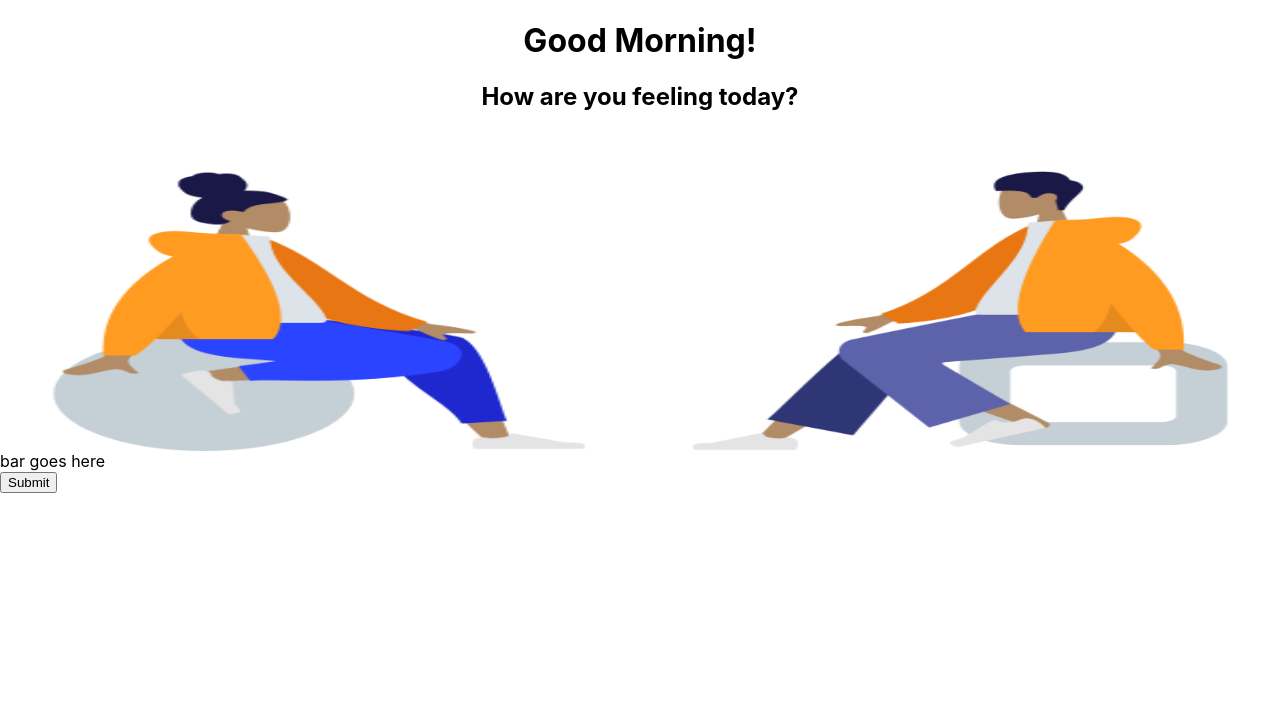
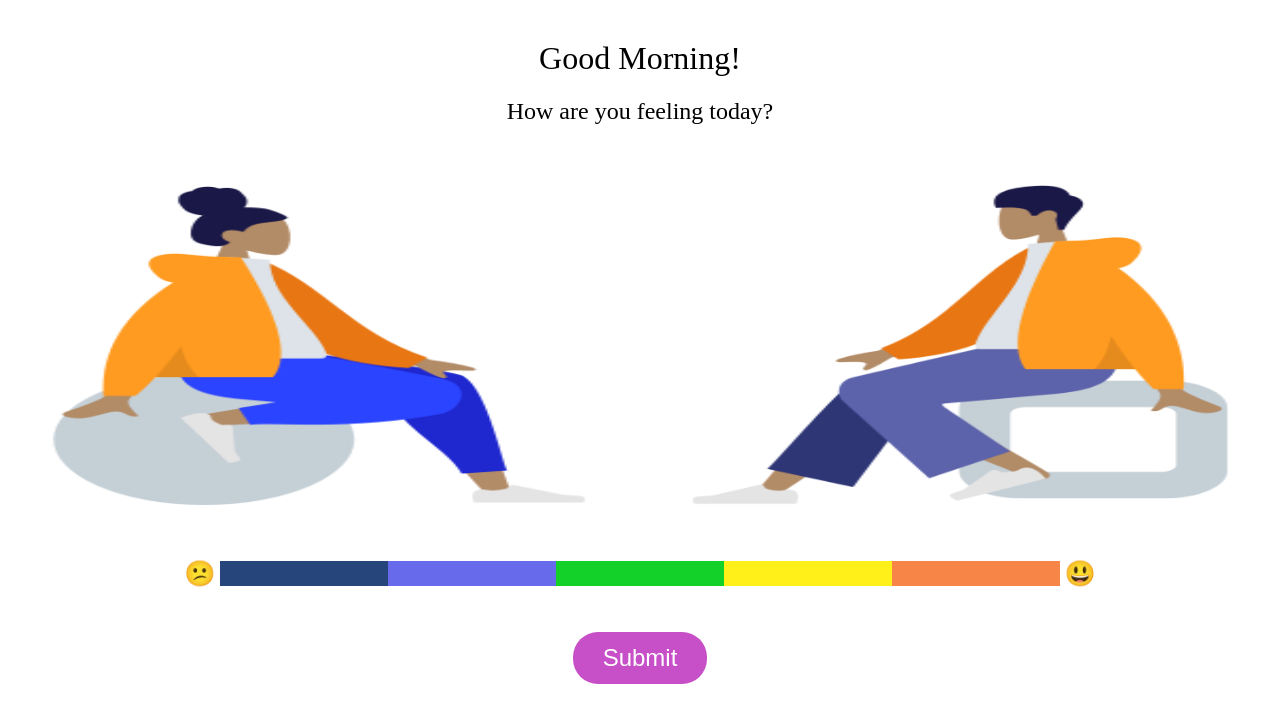
Before and after one commit to sejlaali/power-of-five, a React (Create React App) app in the folder client/: page /submit in a window 1280 px wide. Shown: the top 722 px of the page. Built offline with nearby package versions, Linux system fonts and the light colour scheme.

Commit message:
submit page css

```diff
--- a/client/src/Components/SubmitMood.css
+++ b/client/src/Components/SubmitMood.css
@@ -1,4 +1,13 @@
-img {
+.submit-mood h1, .submit-mood h2 {
+  font-family: 'Avenir';
+  font-weight: normal;
+}
+
+.submit-mood h1 {
+  margin-top: 5vh;
+}
+
+.submit-mood img {
   width: 42vw;
 }
 
@@ -8,8 +17,21 @@ img {
 
 .png-container {
   width: 100vw;
-  height: 35vh;
+  height: 40vh;
   display: flex;
   justify-content: space-around;
   padding-top: 5vh;
+  margin-bottom: 6vh;
 }
+
+.submit-mood .add-mood {
+  margin-top: 3vh;
+}
+
+.submit-mood .select-options {
+  border: none;
+}
+
+.submit-mood option:hover {
+  transform: scale(1.2);
+}
--- a/client/src/Components/SubmitMood.js
+++ b/client/src/Components/SubmitMood.js
@@ -1,6 +1,7 @@
 import React, { Component } from "react";
 import { Link } from "react-router-dom";
 import './SubmitMood.css';
+import MoodBar from "./MoodBar.js"
 
 
 class SubmitMood extends Component {
@@ -15,15 +16,17 @@ class SubmitMood extends Component {
 
   render() {
     return (
-      <div>
+      <div className="submit-mood">
         <h1 className="submit-header">Good Morning!</h1>
         <h2 className="submit-header">How are you feeling today?</h2>
         <div className="png-container">
           <img src={require('../images/Group.png')} alt="woman" />
           <img src={require('../images/Humaaan.png')} alt="man" />
         </div>
-        <div> bar goes here </div>
-        <button>Submit</button>
+        <MoodBar />
+        <Link className="add-mood" to="/login">
+          <button className="add-mood-button">Submit</button>
+        </Link>
       </div>
     );
   }
```
